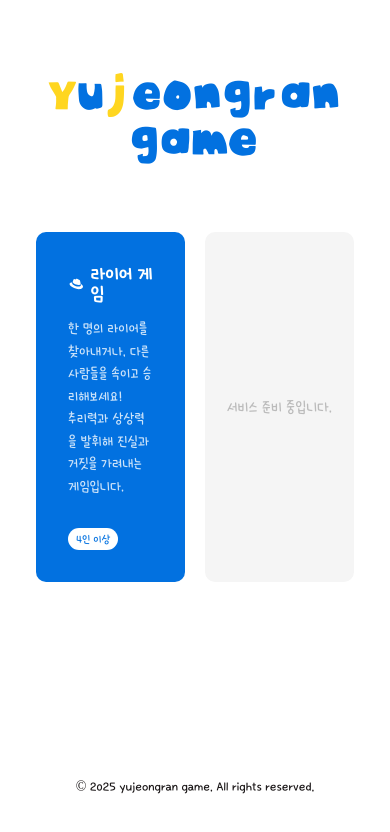
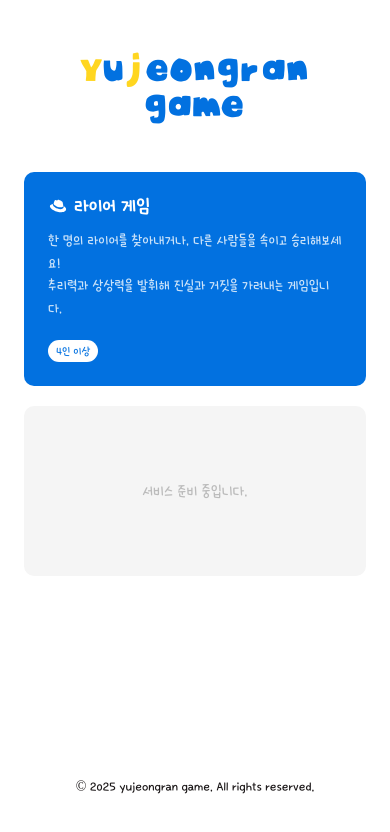
Before and after one commit to yujeong-ran/mallan, a React (Vite) app in the folder frontend/: page / in a window 390 px wide. Shown: the top 832 px of the page. Built offline with nearby package versions, Linux system fonts and the light colour scheme.

Commit message:
feat: Apply responsive design

```diff
--- a/frontend/src/components/Header.tsx
+++ b/frontend/src/components/Header.tsx
@@ -1,8 +1,12 @@
 import { Link } from 'react-router-dom';
 import styled from 'styled-components';
+import media from '../styles/breakPoint';
 
 const HeaderContainer = styled.header`
   padding-top: 70px;
+  ${media.medium`
+      padding-top:50px;
+  `}
 
   h1 {
     display: block;
@@ -13,6 +17,10 @@ const HeaderContainer = styled.header`
     a {
       display: inline-block;
       font-size: 46px;
+
+      ${media.medium`
+          font-size:36px;
+      `}
 
       em {
         color: #ffd620;
--- a/frontend/src/components/HomeList.tsx
+++ b/frontend/src/components/HomeList.tsx
@@ -1,4 +1,5 @@
 import styled from 'styled-components';
+import media from '../styles/breakPoint';
 import { Link } from 'react-router-dom';
 import { LiaRedhat } from 'react-icons/lia';
 
@@ -17,6 +18,11 @@ const ListStyle = styled.ul`
     background: #0271e0;
     transform: translateY(0);
     transition: transform 0.3s ease;
+
+    ${media.medium`
+      width: 100%;
+      min-height:170px;
+    `}
 
     &.empty {
       background: #f5f5f5;
@@ -42,6 +48,10 @@ const ListStyle = styled.ul`
       padding: 32px;
       box-sizing: border-box;
 
+      ${media.small`
+        padding: 24px;
+      `}
+
       h2 {
         display: flex;
         align-items: center;
@@ -55,7 +65,7 @@ const ListStyle = styled.ul`
       }
 
       p {
-        margin: 14px 0 30px;
+        margin: 14px 0 20px;
         font-size: 15px;
         color: #cce3f9;
         line-height: 1.5;
--- a/frontend/src/components/layout/HomeLayout.tsx
+++ b/frontend/src/components/layout/HomeLayout.tsx
@@ -1,4 +1,5 @@
 import styled from 'styled-components';
+import media from '../../styles/breakPoint';
 import Header from '../Header';
 import Footer from '../Footer';
 
@@ -8,6 +9,10 @@ const Wrap = styled.div`
   min-height: 100vh;
   padding: 0 36px;
   overflow: hidden;
+
+  ${media.medium`
+      padding: 0 24px;
+  `}
 `;
 
 const Main = styled.main`
@@ -15,6 +20,10 @@ const Main = styled.main`
   max-width: 100%;
   padding-top: 70px;
   margin: 0 auto;
+
+  ${media.medium`
+      padding-top:50px;
+  `}
 `;
 
 function HomeLayout({ children }: { children: React.ReactNode }) {
--- /dev/null
+++ b/frontend/src/styles/breakPoint.ts
@@ -0,0 +1,25 @@
+import { css, type CSSObject, type Interpolation } from 'styled-components';
+
+export type Breakpoints = 'small' | 'medium' | 'large';
+
+export const breakpoints: Record<Breakpoints, string> = {
+  small: '@media (max-width: 639px)',
+  medium: '@media (max-width: 1023px)',
+  large: '@media (min-width: 1024px)',
+};
+
+const media = Object.entries(breakpoints).reduce((acc, [key, value]) => {
+  return {
+    ...acc,
+    [key]: (
+      first: CSSObject | TemplateStringsArray,
+      ...interpolations: Interpolation<Object>[]
+    ) => css`
+      ${value} {
+        ${css(first, ...interpolations)}
+      }
+    `,
+  };
+}, {}) as Record<Breakpoints, any>;
+
+export default media;
```
